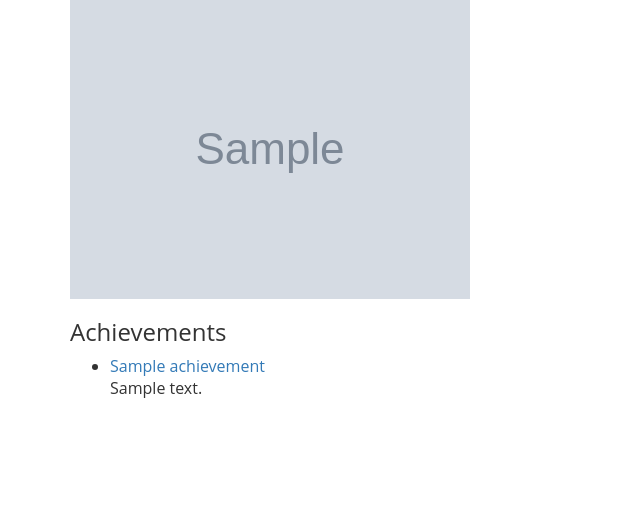
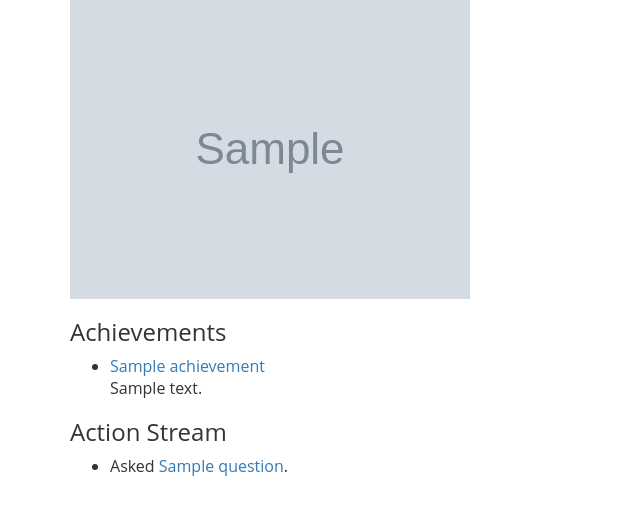
Before and after one commit to Adyg/eray, a Django app: a page that uses eray/templates/eray/profile.html in a window 1280 px wide. Shown: the part 204-719 px from the top of the page, without its empty margins (0-640 px from the left). Run offline with Django 3.2, Linux system fonts and the light colour scheme; tables that the repository leaves empty hold one stand-in row (values such as "Sample post"); grey boxes marked "Sample" are stand-in pictures; some libraries are stand-ins or nearby versions.

Commit message:
add Action Stream to user profiles

```diff
--- a/eray/models/user.py
+++ b/eray/models/user.py
@@ -36,6 +36,13 @@ class Profile(models.Model):
 
         return BaseVote.objects.filter(user=self.user).aggregate(Sum('value'))['value__sum']
 
+    def get_action_stream(self):
+        """Return the action stream for this profile
+        """
+
+        return UserActionStream.objects.filter(user=self.user).order_by('-pk').prefetch_related('user', 'question',
+            'answer', 'answer__parent', 'comment', 'comment__parent', 'comment__parent__question', 'comment__parent__answer')
+
 
 class UserActionStream(models.Model):
     """Actions log
@@ -54,3 +61,6 @@ class UserActionStream(models.Model):
     answer = models.ForeignKey(Answer, null=True, blank=True, on_delete=models.CASCADE)
     comment = models.ForeignKey(BaseComment, null=True, blank=True, on_delete=models.CASCADE)
     action_type = models.CharField(max_length=50, choices=ACTION_TYPES )
+
+    class Meta:
+        unique_together = ('user', 'question', 'answer', 'comment', 'action_type', )
--- a/eray/templates/eray/profile.html
+++ b/eray/templates/eray/profile.html
@@ -1,6 +1,6 @@
 {% extends 'base.html' %}
 
-{% load staticfiles achievements %}
+{% load staticfiles achievements action_stream %}
 
 {% block content %}
     <div class="row">
@@ -12,6 +12,9 @@
             {% endif %}
             <h3>Achievements</h3>
             {% achievements profile=user.profile %}
+
+            <h3>Action Stream</h3>
+            {% action_stream profile=user.profile %}
         </div>
     </div>
 {% endblock content %}
--- /dev/null
+++ b/eray/templates/eray/tag_templates/_action_stream.html
@@ -0,0 +1,21 @@
+{% if action_stream %}
+    <ul class="action-stream">
+        {% for action in action_stream %}
+            <li>
+                {% if action.action_type == 'COMMENT' %}
+                    Commented on {% if action.comment.parent.question %}<a href="{% url 'question' pk=action.comment.parent.question.pk %}">{{ action.comment.parent.question.title }}</a>{% else %}<a href="{% url 'question' pk=action.comment.parent.answer.parent.pk %}">{{ action.comment.parent.answer.parent.title }}</a>{% endif %}.
+                {% elif  action.action_type == 'ASK' %}
+                    Asked <a href="{% url 'question' pk=action.question.pk %}">{{ action.question.title }}</a>.
+                {% elif action.action_type == 'ANSWER' %}
+                    Answered <a href="{% url 'question' pk=action.answer.parent.pk %}">{{ action.answer.parent.title }}</a>.
+                {% elif action.action_type == 'ACCEPTED' %}
+                    Accepted an answer on <a href="{% url 'question' pk=action.answer.parent.pk %}">{{ action.answer.parent.title }}</a>.
+                {% elif action.action_type == 'WAS_ACCEPTED' %}
+                    Answer on <a href="{% url 'question' pk=action.answer.parent.pk %}">{{ action.answer.parent.title }}</a> was accepted.
+                {% endif %}
+            </li>
+        {% endfor %}
+    </ul>
+{% else %}
+    <p class="dust">Nothing here.</p>
+{% endif %}
--- /dev/null
+++ b/eray/templatetags/action_stream.py
@@ -0,0 +1,36 @@
+from django import template
+
+from eray.lib.eray_paginator import ErayPaginator
+from eray.models.user import UserActionStream
+
+register = template.Library()
+
+
+def action_stream(context, profile):
+    """Output the action stream for a Profile
+    """
+    MAX_RESULTS = 10
+
+    request = context.request
+    page = request.GET.get('page', 1)
+    action_stream_list = profile.get_action_stream()
+    paginator = ErayPaginator(action_stream_list, MAX_RESULTS)
+
+    action_stream = []
+    try:
+        action_stream = paginator.page(page)
+    except PageNotAnInteger:
+        action_stream = paginator.page(1)
+    except EmptyPage:
+        action_stream = paginator.page(paginator.num_pages)
+
+    response = {
+        'action_stream': action_stream,
+        'paginator': paginator,
+        'profile': profile,
+      }
+
+    return response
+
+
+register.inclusion_tag('eray/tag_templates/_action_stream.html', takes_context=True)(action_stream)
--- a/eray/views.py
+++ b/eray/views.py
@@ -51,7 +51,7 @@ def homepage(request, tags=False):
         if order == 'answers':
             question_list = question_list.order_by('-answer_count')
 
-    paginator = ErayPaginator(question_list, 10)
+    paginator = ErayPaginator(question_list, MAX_RESULTS)
 
     try:
         questions = paginator.page(page)
@@ -260,8 +260,9 @@ def vote_down(request, pk):
 
 @login_required
 def accept_answer(request, answer_pk):
-    answer = get_object_or_404(Answer, pk=answer_pk, user=request.user)
-    answer.mark_accepted()
+    answer = get_object_or_404(Answer, pk=answer_pk)
+    if answer.parent.user == request.user:
+        answer.mark_accepted()
 
     return HttpResponseRedirect(reverse('question', kwargs={ 'pk': answer.parent.pk }))
 
```
Also changed, not shown: eray/signals/handlers.py (+13 -3 lines).
